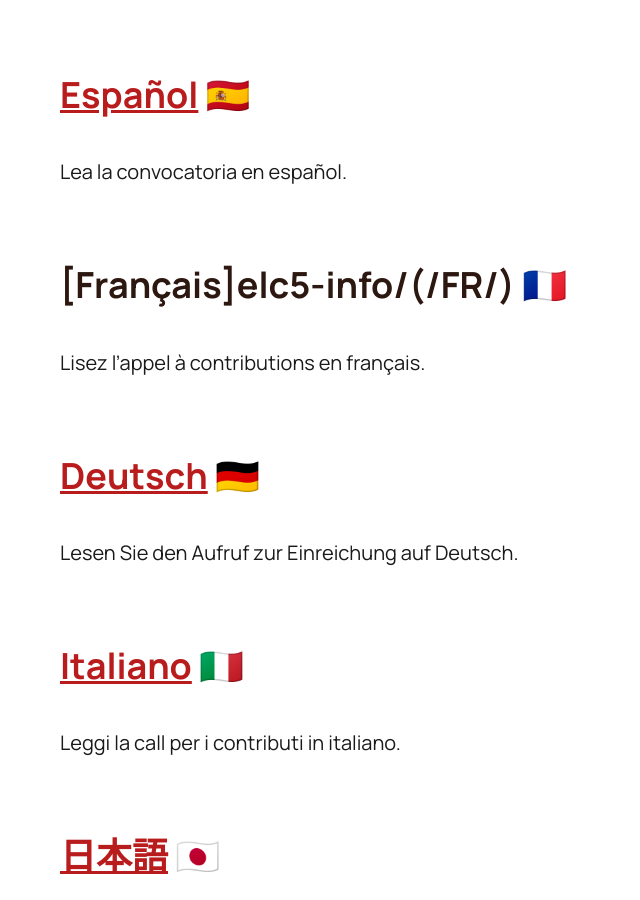
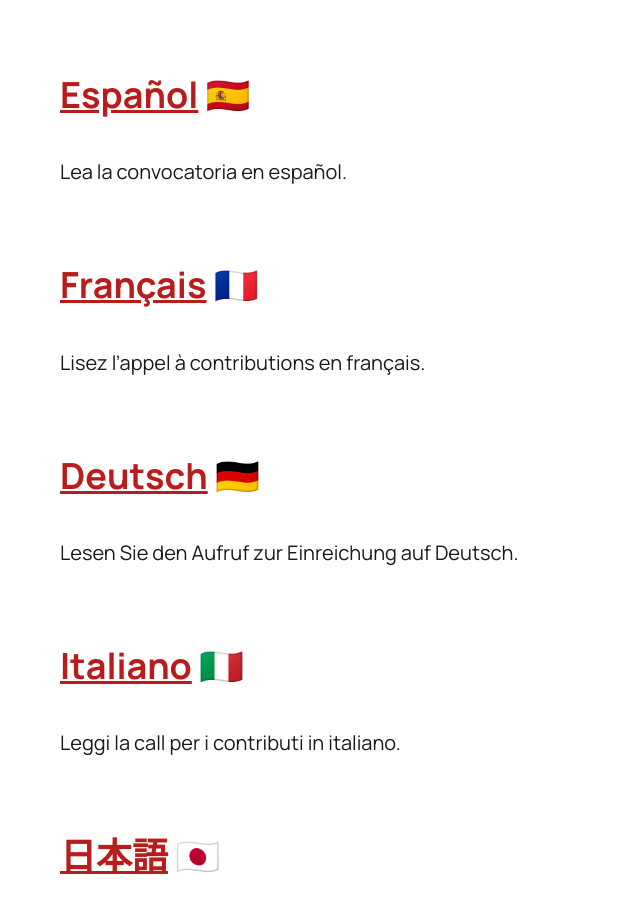
Before and after one commit to eliterature/elc5-info, a Jekyll site: the page built from docs/index.md, in a window 1280 px wide and 900 px high, scrolled down 1304 px. Shown: the whole window, without its empty margins (0-640 px from the left). Built offline with Jekyll 4.4.1, drawn with Linux system fonts in a browser that asks for light colours.

Commit message:
Relative lang links

```diff
--- a/docs/index.md
+++ b/docs/index.md
@@ -11,55 +11,55 @@ The **Electronic Literature Organization (ELO)** seeks submissions for Volume 5
 
 This call for submissions is available in the following languages. Click on any language below to read the full details:
 
-### [English](elc5-info/EN/) 🇺🇸
+### [English](EN/) 🇺🇸
 
 Read the call for submissions in English.
 
-### [Español](elc5-info/ES/) 🇪🇸
+### [Español](ES/) 🇪🇸
 
 Lea la convocatoria en español.
 
-### [Français]elc5-info/(/FR/) 🇫🇷
+### [Français](FR/) 🇫🇷
 
 Lisez l'appel à contributions en français.
 
-### [Deutsch](elc5-info/DE/) 🇩🇪
+### [Deutsch](DE/) 🇩🇪
 
 Lesen Sie den Aufruf zur Einreichung auf Deutsch.
 
-### [Italiano](elc5-info//IT/) 🇮🇹
+### [Italiano](IT/) 🇮🇹
 
 Leggi la call per i contributi in italiano.
 
-### [日本語](elc5-info//JA/) 🇯🇵
+### [日本語](JA/) 🇯🇵
 
 日本語での募集要項をお読みください。
 
-### [العربية](elc5-info//AR/) 🇸🇦
+### [العربية](AR/) 🇸🇦
 
 اقرأ دعوة المساهمات باللغة العربية.
 
-### [Dansk](elc5-info//DA/) 🇩🇰
+### [Dansk](DA/) 🇩🇰
 
 Læs opfordringen til bidrag på dansk.
 
-### [Suomi](elc5-info//FI/) 🇫🇮
+### [Suomi](FI/) 🇫🇮
 
 Lue kutsu osallistumiseen suomeksi.
 
-### [Português (Brasil)](elc5-info//PT-BR/) 🇧🇷
+### [Português (Brasil)](PT-BR/) 🇧🇷
 
 Leia a chamada para submissões em português brasileiro.
 
-### [Português (Portugal)](elc5-info//PT-PT/) 🇵🇹
+### [Português (Portugal)](PT-PT/) 🇵🇹
 
 Leia a chamada para submissões em português europeu.
 
-### [Русский](/RU/) 🇷🇺
+### [Русский](RU/) 🇷🇺
 
 Прочитайте призыв к подаче материалов на русском языке.
 
-### [中文](/ZH/) 🇨🇳
+### [中文](ZH/) 🇨🇳
 
 阅读中文版投稿征集。
 
```
